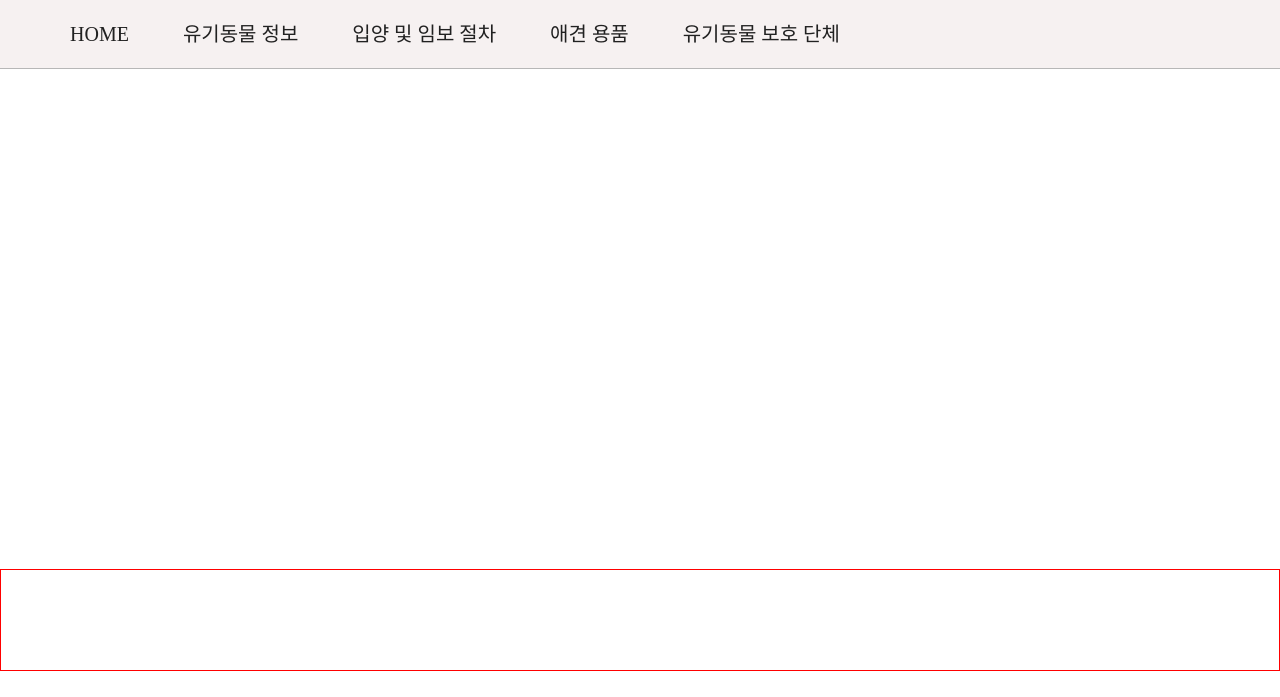
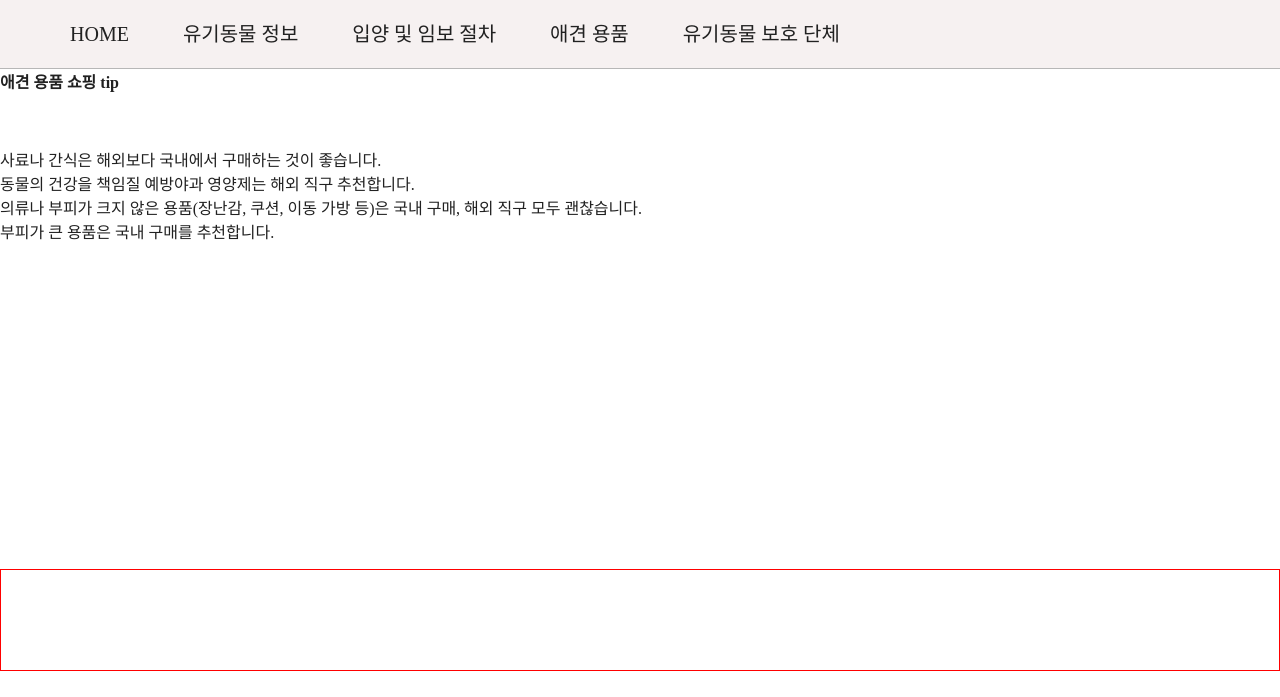
Before and after one commit to imsw0321/imsw.github.io, a plain HTML site: page three.html in a window 1280 px wide. Shown: the part 103-800 px from the top of the page. Drawn offline with Linux system fonts and the light colour scheme.

Commit message:
Update three.html

```diff
--- a/three.html
+++ b/three.html
@@ -37,7 +37,17 @@
 		</div>
 	</nav>
 	<section>
+		<div id="goods_box">
+			<h4>애견 용품 쇼핑 tip</h4><br><br><br>
+				<div class="checklist_box">
+					<ol type="I">
+						<li>사료나 간식은 해외보다 국내에서 구매하는 것이 좋습니다. </li>
+						<li>동물의 건강을 책임질 예방야과 영양제는 해외 직구 추천합니다.</li>
+						<li>의류나 부피가 크지 않은 용품(장난감, 쿠션, 이동 가방 등)은 국내 구매, 해외 직구 모두 괜찮습니다.</li>
+						<li>부피가 큰 용품은 국내 구매를 추천합니다.</li>
+					</ol>
 
+				</div>
 
 
 	</section>
```
